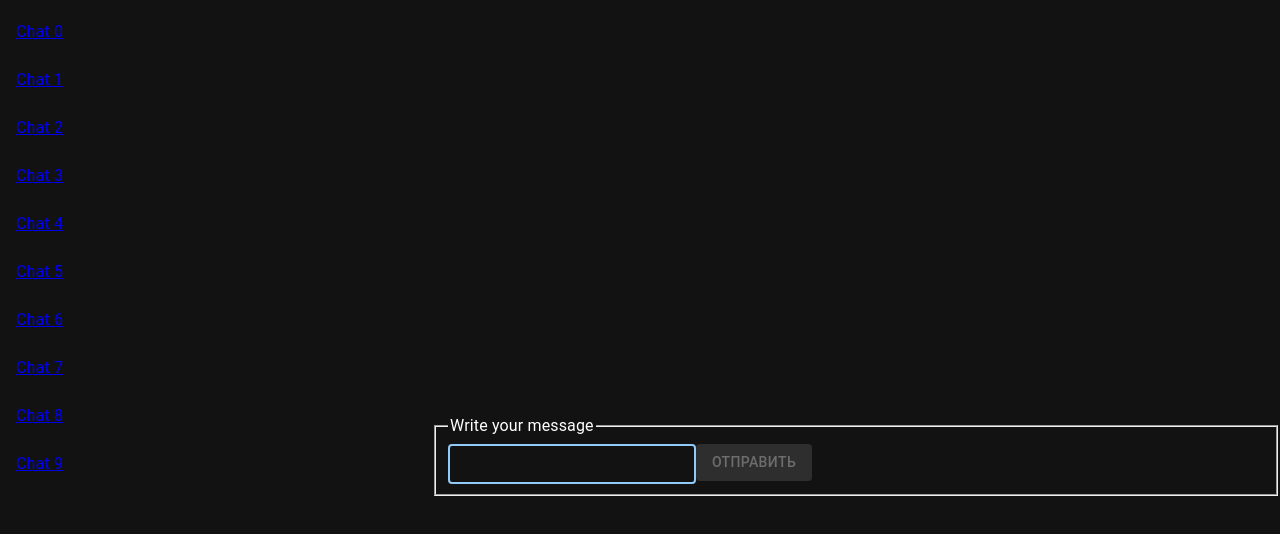
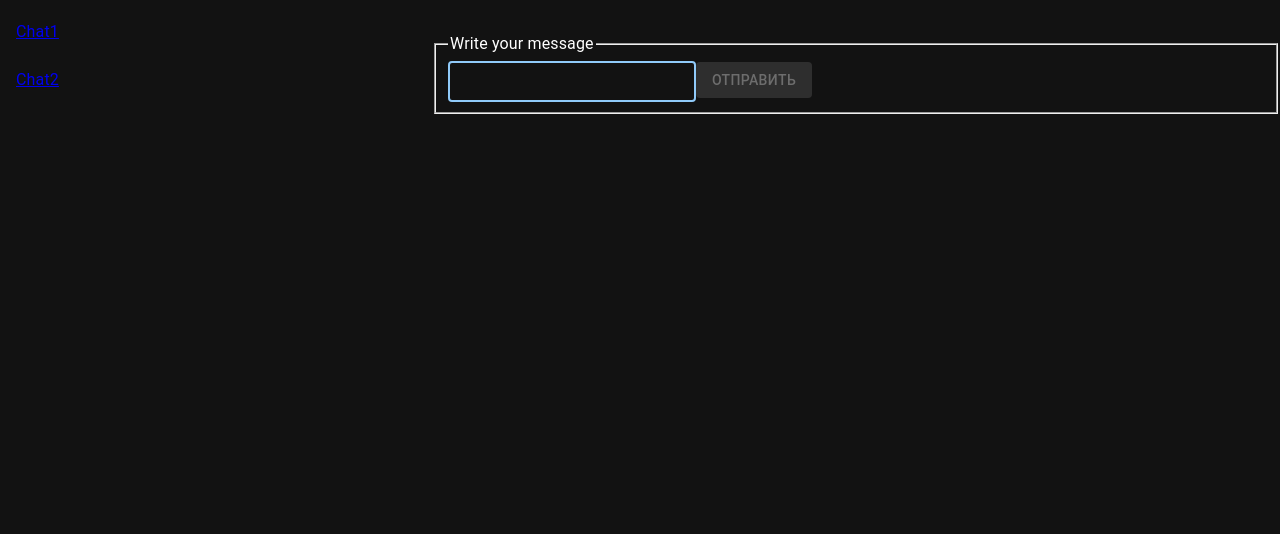
Before and after one commit to tpyii/gb-react, a React (Create React App) app: page /chats/1 in a window 1280 px wide. Shown: the top 534 px of the page. Built offline with nearby package versions, Linux system fonts and the light colour scheme.

Commit message:
refactor: initial chats with message data

```diff
--- a/src/App.js
+++ b/src/App.js
@@ -19,7 +19,7 @@ function App() {
           Learn React
         </a>
           <Link
-            to={`chats/0`}
+            to={`chats/id1`}
             className="App-link"
           >
             Chats
--- a/src/Chats.js
+++ b/src/Chats.js
@@ -9,9 +9,20 @@ import ListItemButton from '@mui/material/ListItemButton';
 import ListItemText from '@mui/material/ListItemText';
 import Grid from '@mui/material/Grid';
 
+const initialChat = {
+  id1: {
+    name: 'Chat1',
+    messages: [{ id: 1664703829921, date: '02.10.2022', text: 'Hello!', author: 'Guest' }],
+  },
+  id2: {
+    name: 'Chat2',
+    messages: [{ id: 1664703839205, date: '02.10.2022', text: 'Thank you for message!', author: 'Bot' }],
+  },
+}
+
 function Chats() {
   const [messageList, setMessageList] = useState([])
-  const [chatList, setChatList] = useState([...Array(10).keys()])
+  const [chatList, setChatList] = useState(initialChat)
   const [text, setText] = useState('')
   let { chatId } = useParams();
 
@@ -65,11 +76,11 @@ function Chats() {
       <Grid item xs={12} md={4}>
         <Box>
           <List>
-            {chatList.map(item => (
-              <ListItem disablePadding key={item}>
+            {Object.keys(chatList).map(item => (
+              <ListItem disablePadding key={chatList[item].name}>
                 <Link to={`/chats/${item}`}>
                   <ListItemButton>
-                    <ListItemText primary={`Chat ${item}`} />
+                    <ListItemText primary={chatList[item].name} />
                   </ListItemButton>
                 </Link>
               </ListItem>
```
